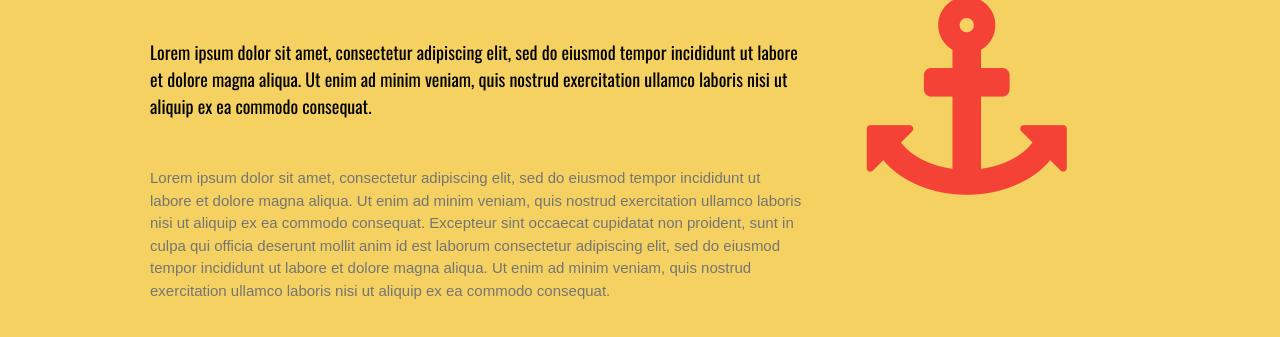
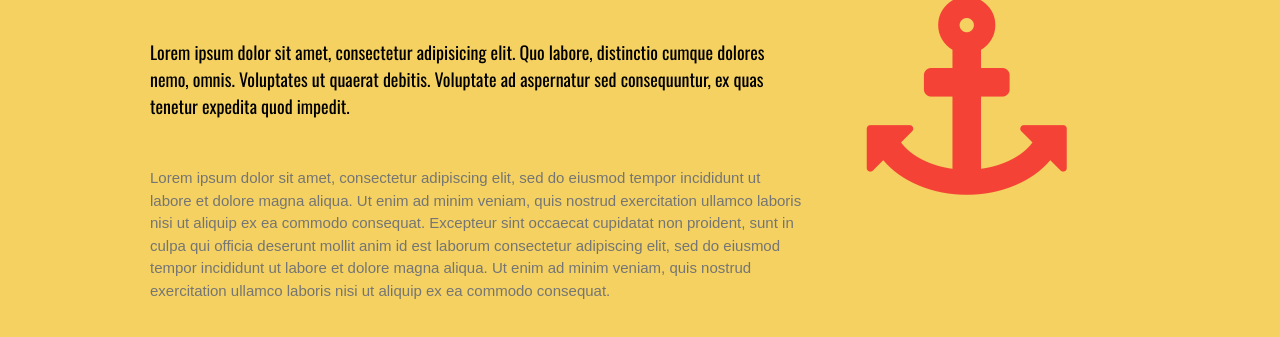
Before and after one commit to jssjcontreras/html3, a plain HTML site: page index.html in a window 1280 px wide. Shown: the part 755-1092 px from the top of the page. Drawn offline with nearby package versions, Linux system fonts and the light colour scheme; a web font is replaced by a local one.

Commit message:
Update index.html

```diff
--- a/index.html
+++ b/index.html
@@ -49,7 +49,7 @@
   <div class="w3-content">
     <div class="w3-twothird">
       <h1>Why we describe Medical Claim filling as &quot;EZ&quot;</h1>
-      <h5 class="w3-padding-32">Lorem ipsum dolor sit amet, consectetur adipiscing elit, sed do eiusmod tempor incididunt ut labore et dolore magna aliqua. Ut enim ad minim veniam, quis nostrud exercitation ullamco laboris nisi ut aliquip ex ea commodo consequat.</h5>
+      <h5 class="w3-padding-32">Lorem ipsum dolor sit amet, consectetur adipisicing elit. Quo labore, distinctio cumque dolores nemo, omnis. Voluptates ut quaerat debitis. Voluptate ad aspernatur sed consequuntur, ex quas tenetur expedita quod impedit.</h5>
 
       <p class="w3-text-grey">Lorem ipsum dolor sit amet, consectetur adipiscing elit, sed do eiusmod tempor incididunt ut labore et dolore magna aliqua. Ut enim ad minim veniam, quis nostrud exercitation ullamco laboris nisi ut aliquip ex ea commodo consequat. Excepteur sint
         occaecat cupidatat non proident, sunt in culpa qui officia deserunt mollit anim id est laborum consectetur adipiscing elit, sed do eiusmod tempor incididunt ut labore et dolore magna aliqua. Ut enim ad minim veniam, quis nostrud exercitation ullamco
```
